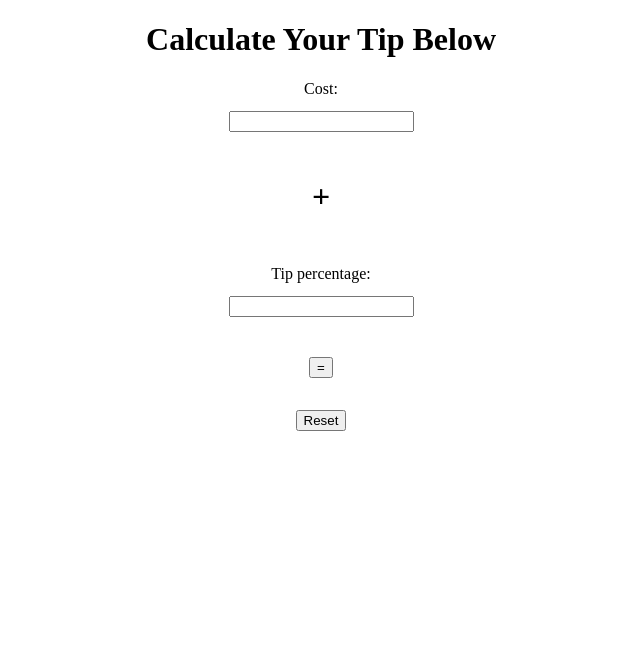
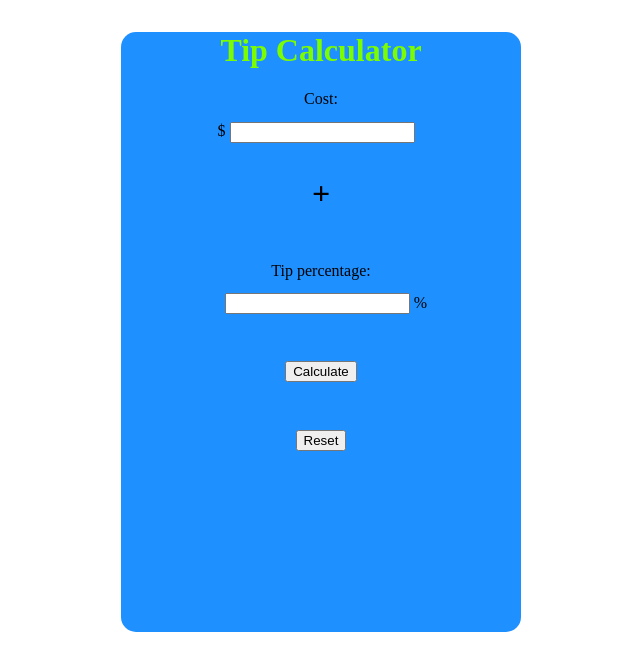
Before and after one commit to Wendell-Galvan/Javascript-projects, a plain HTML site: page Project 7/index.html in a window 1280 px wide. Shown: the whole page, without its empty margins (319-959 px from the left). Drawn offline with Linux system fonts and the light colour scheme.

Commit message:
Project 7 initial commit

```diff
--- a/Project 7/index.html
+++ b/Project 7/index.html
@@ -12,19 +12,22 @@
 
 <div id="container">
 
-	<h1 class="header">Calculate Your Tip Below</h1>
+	<h1 class="header">Tip Calculator</h1>
 
-	<form onsubmit="return false">
+	<form id="calcForm" onsubmit="return false">
 		<label for="cost">Cost:</label><br>
-  		<input type="number" id="cost" name="cost"><br>
+		<label for="cost">$</label>
+  		<input type="number" id="cost" name="cost" step=".01"><br>
   		<p id="plus">+</p><br>
   		<label for="tip">Tip percentage:</label><br>
-  		<input type="number" id="tip" name="tip"><br>
-  		<button onclick="calcCost()">=</button>
+  		<input type="number" id="tip" name="tip">
+  		<label for="tip">%</label><br>
+  		<p id="tipCost"></p><br>
+  		<button onclick="calcCost()">Calculate</button>
 	</form>
 
 	<p id="totalCost"></p>
-	<button button type="button" id="reset" onclick="resetGame()">Reset</button>
+	<button button type="button" id="reset" onclick="resetCalc()">Reset</button>
 
 
 </div>
--- a/Project 7/script.js
+++ b/Project 7/script.js
@@ -9,12 +9,26 @@
 
 
 
+
+//calculator function
 function calcCost(){
-	var cost = document.getElementById('cost').valueAsNumber;
-	var tip = document.getElementById('tip').valueAsNumber;
-	var total = document.getElementById('totalCost');
+	let cost = document.getElementById('cost').valueAsNumber;
+	let tip = document.getElementById('tip').valueAsNumber;
+	let tipCost = document.getElementById('tipCost')
+	let total = document.getElementById('totalCost');
 
-	console.log(cost * (tip / 100));
-	total.textContent = cost * (tip / 100);
+	//console.log(cost * (tip / 100));
+	let tipAnswer = cost * (tip / 100);
+	let costAnswer = tipAnswer + cost;
+	//.toFixed() method rounds to nearest decimal place indicated in parenthesis
+	tipCost.textContent = `Tip amount: $ ${tipAnswer.toFixed(2)}`;
+	totalCost.textContent = `Total: $ ${costAnswer.toFixed(2)}`;
 
 }
+
+//reset function
+function resetCalc(){
+	document.getElementById("calcForm").reset();
+	tipCost.textContent = "";
+	totalCost.textContent = "";
+}
--- a/Project 7/style.css
+++ b/Project 7/style.css
@@ -1,16 +1,30 @@
 #container{
+	margin: auto;
 	text-align: center;
+	border-radius: 15px;
+	height: 600px;
+	width: 400px;
+    background-color: dodgerblue;
+}
+.header{
+	margin-top: 1em;
+	color: lawngreen;
 }
 #cost{
 	margin-top: 1em;
+	margin-right: 10px;
+	/*margin-bottom: 1em;*/
+}
+#tip{
+	margin-left: 10px;
+	margin-top: 1em;
 	margin-bottom: 1em;
 }
-#tip{
-	margin-top: 1em;
-	margin-bottom: 3em;
+#tipCost{
+	margin-bottom: 1em;
 }
 #totalCost{
-	font-size: 2em;
+	font-size: 3em;
 	font-weight: bold;
 	color: green;
 }
```
